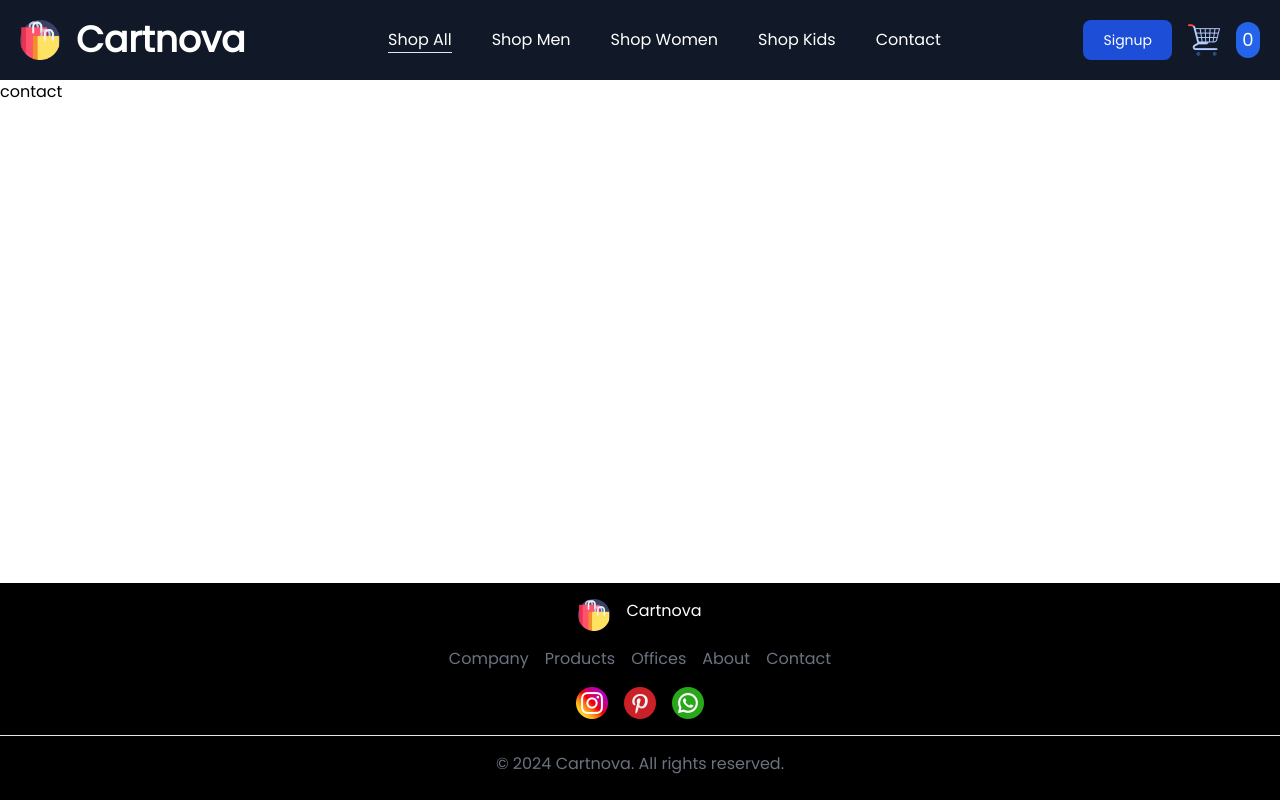
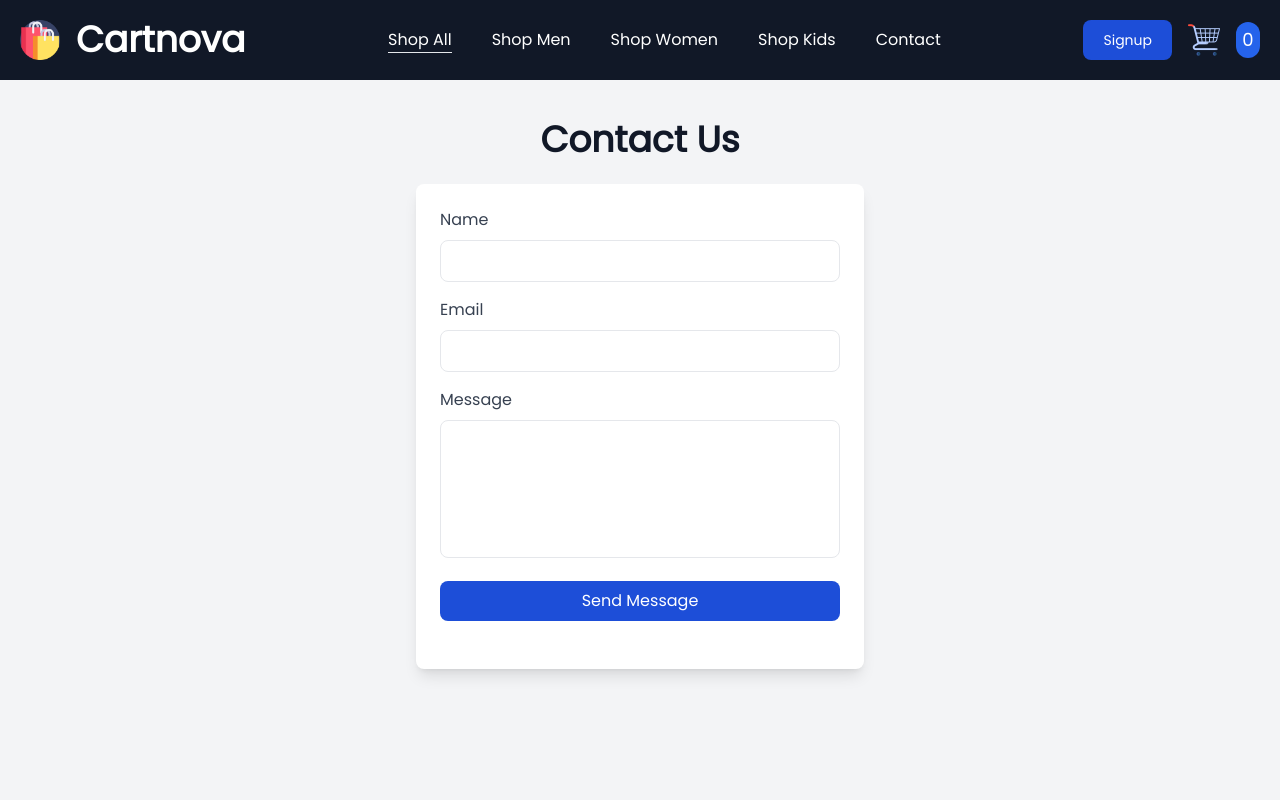
Before and after one commit to AbbasAkbar1221/Cartnova, a React (Create React App) app: page /contact in a window 1280 px wide. Shown: the top 800 px of the page. Built offline with nearby package versions, Linux system fonts and the light colour scheme.

Commit message:
enchancement and not found component

```diff
--- a/src/App.jsx
+++ b/src/App.jsx
@@ -11,6 +11,7 @@ import Footer from "./components/Footer";
 import men_banner from './components/Assets/banner/banner_men.png'
 import women_banner from './components/Assets/banner/banner_women.png'
 import kids_banner from './components/Assets/banner/banner_kid.png'
+import NotFound from "./components/NotFound";
 
 function App() {
   return (
@@ -28,6 +29,7 @@ function App() {
           <Route path="/kid" element={<ShopCategory category="Kid" banner={kids_banner} />} />
           <Route path="/product/:id" element={<Product />} />
           <Route path="/login" element={<LoginSignup />} />
+          <Route path="*" element={<NotFound />} />
         </Routes>
         </div>
         <Footer />
--- a/src/components/Navbar.jsx
+++ b/src/components/Navbar.jsx
@@ -1,13 +1,15 @@
 import React from "react";
 import { useState } from "react";
 import { Link } from "react-router-dom";
-
-
-
+import { ShopContext } from "../context/ShopContext";
+import { useContext } from "react";
 
 
 const Navbar = () => {
   let [menu, setMenu] = useState("shop");
+  let {cart} = useContext(ShopContext);
+
+  let totalItems = Object.values(cart).reduce((total, quantity) => total + quantity, 0);
 
   return (
     <nav>
@@ -65,7 +67,7 @@ const Navbar = () => {
           <div className="flex items-center">
             <Link to='/cart'><img src="./shopping-cart.png" alt="cart" className="h-8" /></Link>
           </div>
-          <div className="bg-blue-600 text-white w-6 h-9 text-center rounded-xl text-lg pt-1">0</div>
+          <div className="bg-blue-600 text-white w-6 h-9 text-center rounded-xl text-lg pt-1">{totalItems}</div>
         </div>
       </div>
     </nav>
--- /dev/null
+++ b/src/components/NotFound.jsx
@@ -0,0 +1,20 @@
+
+import React from 'react';
+import { Link } from 'react-router-dom';
+
+const NotFound = () => {
+  return (
+    <div className="flex flex-col items-center justify-center h-screen">
+      <h1 className="text-6xl font-bold">404</h1>
+      <p className="text-3xl">Page Not Found</p>
+      <Link to="/">
+      <button className="mt-6 bg-blue-700 hover:bg-blue-800 text-white rounded-lg p-2 w-full mb-6">
+      Go to Home
+            </button>
+
+        </Link>
+    </div>
+  );
+};
+
+export default NotFound;
--- a/src/components/Pages/Contact.jsx
+++ b/src/components/Pages/Contact.jsx
@@ -1,11 +1,89 @@
-import React from 'react'
+import React, { useState } from 'react';
 
 const Contact = () => {
+  const [formData, setFormData] = useState({
+    name: '',
+    email: '',
+    message: '',
+  });
+
+  const handleChange = (e) => {
+    const { name, value } = e.target;
+    setFormData({
+      ...formData,
+      [name]: value,
+    });
+  };
+
+  const handleSubmit = (e) => {
+    e.preventDefault();
+    // Handle form submission logic, like sending data to an API or email
+    alert('Thank you for reaching out! We will get back to you soon.');
+    // Clear form after submission
+    setFormData({
+      name: '',
+      email: '',
+      message: '',
+    });
+  };
+
   return (
-    <div>
-      <h1>contact</h1>
+    <div className="bg-gray-100 min-h-screen py-10 px-4">
+      <h1 className="text-4xl font-semibold text-center text-gray-900 mb-6">Contact Us</h1>
+      <div className="max-w-md mx-auto bg-white p-6 rounded-lg shadow-lg">
+        <form onSubmit={handleSubmit}>
+          <div className="mb-4">
+            <label className="block text-gray-700 font-medium mb-2" htmlFor="name">
+              Name
+            </label>
+            <input
+              type="text"
+              id="name"
+              name="name"
+              value={formData.name}
+              onChange={handleChange}
+              className="w-full px-4 py-2 border rounded-lg focus:outline-none focus:ring-2 focus:ring-blue-500"
+              required
+            />
+          </div>
+          <div className="mb-4">
+            <label className="block text-gray-700 font-medium mb-2" htmlFor="email">
+              Email
+            </label>
+            <input
+              type="email"
+              id="email"
+              name="email"
+              value={formData.email}
+              onChange={handleChange}
+              className="w-full px-4 py-2 border rounded-lg focus:outline-none focus:ring-2 focus:ring-blue-500"
+              required
+            />
+          </div>
+          <div className="mb-4">
+            <label className="block text-gray-700 font-medium mb-2" htmlFor="message">
+              Message
+            </label>
+            <textarea
+              id="message"
+              name="message"
+              value={formData.message}
+              onChange={handleChange}
+              className="w-full resize-none px-4 py-2 border rounded-lg focus:outline-none focus:ring-2 focus:ring-blue-500"
+              rows="5"
+              required
+            />
+          </div>
+          <button
+            type="submit"
+            className="w-full  bg-blue-700 hover:bg-blue-800 text-white rounded-lg p-2  mb-6 transition duration-200"
+          >
+            Send Message
+          </button>
+        </form>
+      </div>
     </div>
-  )
-}
+  );
+};
 
-export default Contact
+export default Contact;
--- a/src/components/Pages/LoginSignup.jsx
+++ b/src/components/Pages/LoginSignup.jsx
@@ -31,7 +31,7 @@ const LoginSignup = () => {
               </a>
                 </label>
             </div>
-            <button className=" bg-gray-800 hover:bg-gray-700 text-white rounded-lg p-2 w-full mb-6">
+            <button className=" bg-blue-700 hover:bg-blue-800 text-white rounded-lg p-2 w-full mb-6">
               Signup
             </button>
             <p className="mb-6">
--- a/src/components/relatedProduct/RelatedProduct.jsx
+++ b/src/components/relatedProduct/RelatedProduct.jsx
@@ -13,7 +13,7 @@ const getRelatedproduct=(category, products, id)=>{
 
     while(related_products.length < 4 && category_products.length > 0){
         const random_product = category_products[Math.floor(Math.random() * category_products.length)];
-        if(random_product && !random_products_ids.includes(random_product.id) && !random_products_ids.includes(id)){
+        if(random_product && !random_products_ids.includes(random_product.id) && random_product.id !== id){
             related_products.push(random_product)
             random_products_ids.push(random_product.id);
         }
--- a/src/index.js
+++ b/src/index.js
@@ -6,10 +6,10 @@ import  {ShopContextProvider}  from "./context/ShopContext";
 
 const root = ReactDOM.createRoot(document.getElementById("root"));
 root.render(
-  <React.StrictMode>
+  // <React.StrictMode>
 
     <ShopContextProvider>
       <App />
     </ShopContextProvider>
-  </React.StrictMode>
+  // </React.StrictMode>
 );
```
